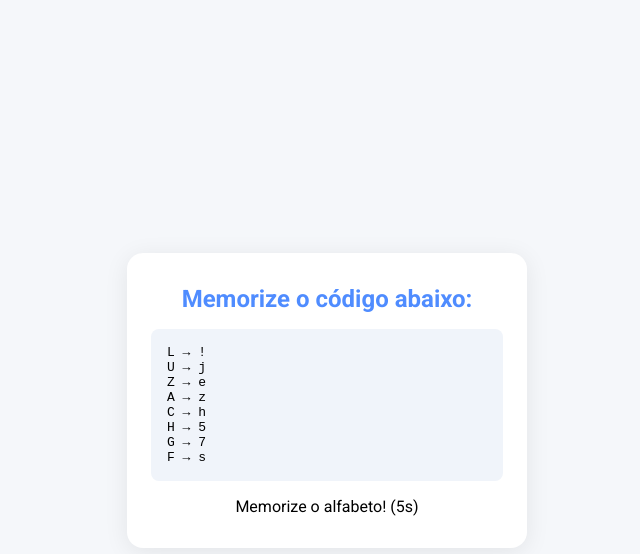
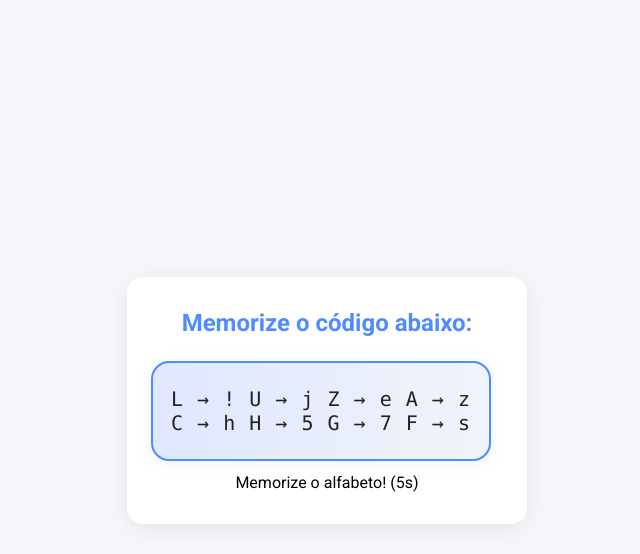
Before and after one commit to marcialps/gameisa, a plain HTML site: page index.html in a window 1280 px wide. Both pictures are taken after a click on the button "Jogar". Shown: the whole page, without its empty margins (313-953 px from the left). Drawn offline with Linux system fonts and the light colour scheme.

Commit message:
quarto arquivo
alfabeto criptografado centralizado e alterado fonte

```diff
--- a/index.html
+++ b/index.html
@@ -88,6 +88,29 @@
       font-size: 1em;
       margin: 16px 0;
     }
+    .alfabeto-memorizacao {
+      display: flex;
+      flex-direction: column;
+      align-items: center;
+      justify-content: center;
+      font-family: 'Fira Mono', 'JetBrains Mono', 'Roboto Mono', 'Consolas', monospace;
+      font-size: 1.25em;
+      background: linear-gradient(90deg, #e0e7ff 0%, #f0f4fa 100%);
+      border: 2px solid #4f8cff;
+      border-radius: 18px;
+      box-shadow: 0 2px 16px rgba(79,140,255,0.10);
+      color: #222;
+      padding: 24px 12px;
+      margin: 24px 0 12px 0;
+      letter-spacing: 1px;
+      width: 100%;
+      max-width: 340px;
+      text-align: center;
+      transition: box-shadow 0.2s;
+    }
+    .alfabeto-memorizacao:hover {
+      box-shadow: 0 4px 32px rgba(79,140,255,0.18);
+    }
     .alternativas button {
       display: block;
       width: 100%;
@@ -114,7 +137,7 @@
 
   <div class="container oculto" id="tela-jogo">
     <h2>Memorize o código abaixo:</h2>
-    <pre id="codigo-memorizacao"></pre>
+    <div id="codigo-memorizacao" class="alfabeto-memorizacao"></div>
     <div id="contador-memorizacao"></div>
   </div>
 
```
